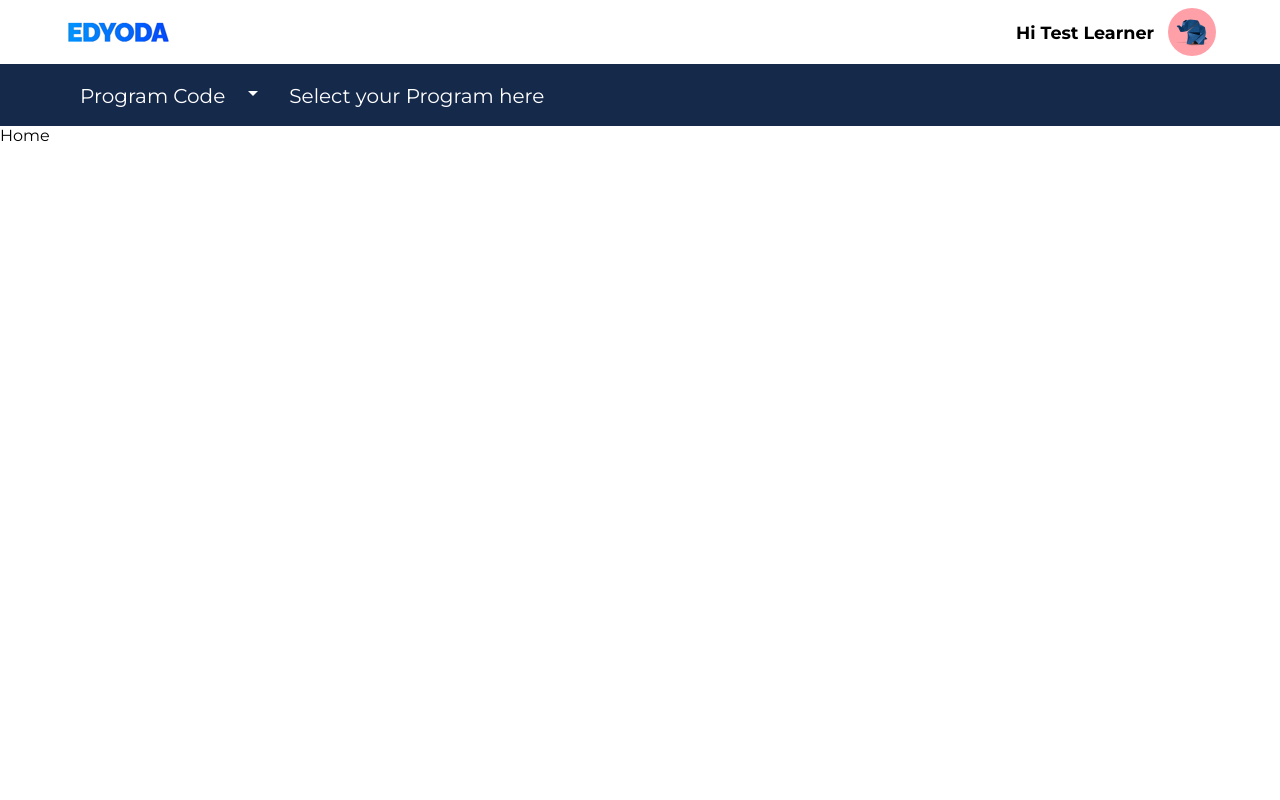
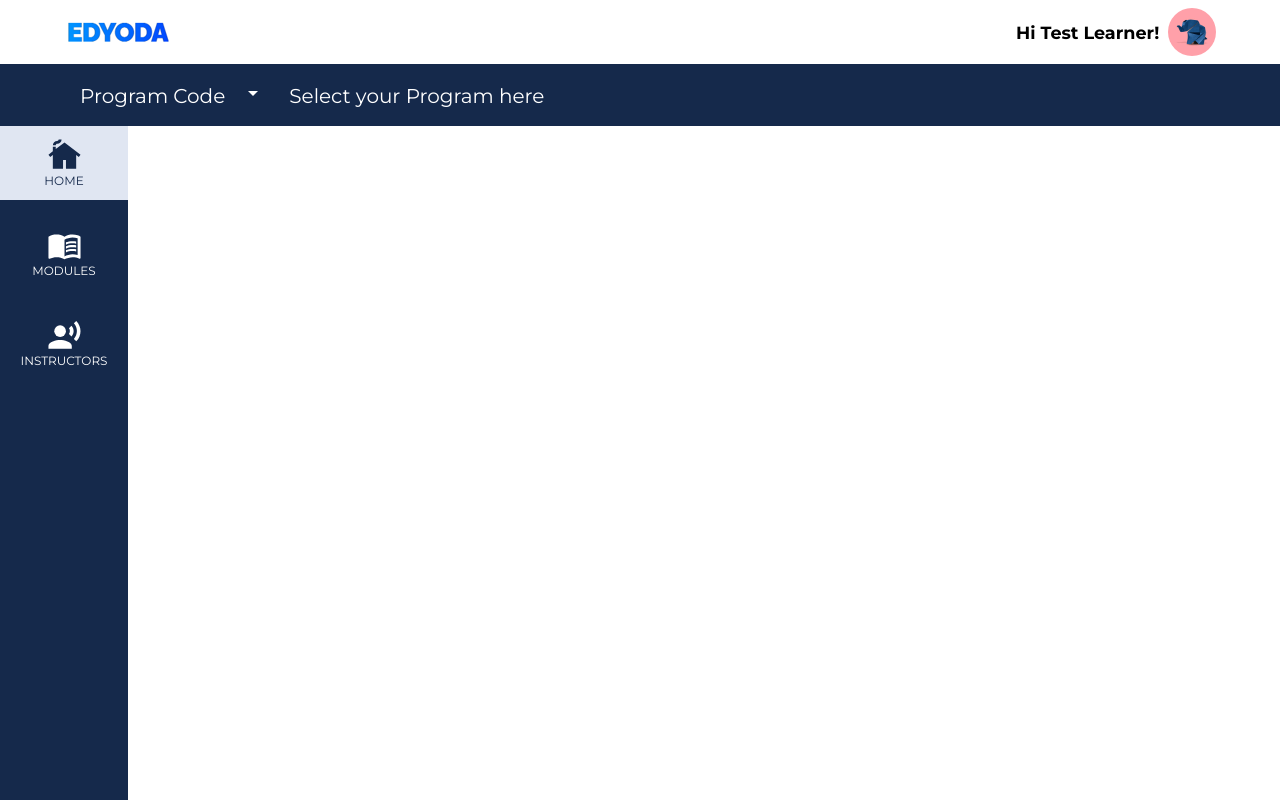
Before and after one commit to DhruvManiya/edyoda-task, a React (Vite) app: page /home in a window 1280 px wide. Built offline with nearby package versions, Linux system fonts and the light colour scheme.

Commit message:
Sidebar with routing

```diff
--- a/src/App.jsx
+++ b/src/App.jsx
@@ -7,11 +7,13 @@ import Instructors from "./pages/Instructors";
 import Loop from "./pages/Loop";
 import Quiz from "./pages/Quiz";
 import Assignment from "./pages/Assignment";
+import Sidebar from "./components/Sidebar";
 
 const App = () => {
   return (
     <>
       <Navbar />
+      <Sidebar />
       <Routes>
         <Route path="/" element={<Navigate to="/home" />} />
         <Route path="/home" element={<Home />} />
--- /dev/null
+++ b/src/components/Sidebar.jsx
@@ -0,0 +1,54 @@
+import React from "react";
+import classes from "../styles/sidebar.module.css";
+import CottageIcon from "@mui/icons-material/Cottage";
+import MenuBookIcon from "@mui/icons-material/MenuBook";
+import RecordVoiceOverIcon from "@mui/icons-material/RecordVoiceOver";
+import { useLocation, Link } from "react-router-dom";
+
+const Sidebar = () => {
+  const location = useLocation();
+
+  return (
+    <div className={`${classes.sidebar}`}>
+      <ul className={`${classes.list}`}>
+        <Link to={`/home/${location.pathname.split("/")[2]}`}>
+          <li
+            className={`${classes.pages_button} ${
+              location.pathname.split("/")[1] === "home" &&
+              classes.active_page_button
+            }`}
+          >
+            <CottageIcon fontSize="large" />
+            <span>HOME</span>
+          </li>
+        </Link>
+        <Link to={`/modules/${location.pathname.split("/")[2]}`}>
+          <li
+            className={`${classes.pages_button} ${
+              location.pathname.split("/")[1] === "modules" &&
+              classes.active_page_button
+            }`}
+          >
+            {" "}
+            <MenuBookIcon fontSize="large" />
+            <span>MODULES</span>
+          </li>
+        </Link>
+        <Link to={`/instructors/${location.pathname.split("/")[2]}`}>
+          <li
+            className={`${classes.pages_button} ${
+              location.pathname.split("/")[1] === "instructors" &&
+              classes.active_page_button
+            }`}
+          >
+            {" "}
+            <RecordVoiceOverIcon fontSize="large" />
+            <span>INSTRUCTORS</span>
+          </li>
+        </Link>
+      </ul>
+    </div>
+  );
+};
+
+export default Sidebar;
--- a/src/components/SubNav.jsx
+++ b/src/components/SubNav.jsx
@@ -5,7 +5,7 @@ const SubNav = () => {
     <nav className={`${classes.nav}`}>
         <img src="/logo.PNG" alt="" className={`${classes.logo}`} />
         <div>
-            <p>Hi Test Learner</p>
+            <p>Hi Test Learner!</p>
             <img src="/p7.jpg" alt="" />
         </div>
     </nav>
--- a/src/pages/Home.jsx
+++ b/src/pages/Home.jsx
@@ -1,9 +1,7 @@
-import React from 'react'
+import React from "react";
 
 const Home = () => {
-  return (
-    <div>Home</div>
-  )
-}
+  return <></>;
+};
 
-export default Home
+export default Home;
--- a/src/pages/Instructors.jsx
+++ b/src/pages/Instructors.jsx
@@ -1,9 +1,7 @@
-import React from 'react'
+import React from "react";
 
 const Instructors = () => {
-  return (
-    <div>Instructors</div>
-  )
-}
+  return <></>;
+};
 
-export default Instructors
+export default Instructors;
--- a/src/pages/Modules.jsx
+++ b/src/pages/Modules.jsx
@@ -1,9 +1,7 @@
-import React from 'react'
+import React from "react";
 
 const Modules = () => {
-  return (
-    <div>Modules</div>
-  )
-}
+  return <></>;
+};
 
-export default Modules
+export default Modules;
--- a/src/styles/index.css
+++ b/src/styles/index.css
@@ -2,6 +2,7 @@
 
 :root {
   --secondary-color: #15294b;
+  --active-background-color: #e0e6f2;
   --secondary-font-color: #fff;
 }
 
@@ -14,3 +15,7 @@ body{
   padding: 0;
   box-sizing: border-box;
 }
+
+a{
+  text-decoration: none;
+}
--- /dev/null
+++ b/src/styles/sidebar.module.css
@@ -0,0 +1,37 @@
+.sidebar {
+  z-index: -10;
+  position: fixed;
+  top: 7.75rem;
+  bottom: 0;
+  left: 0;
+  width: 8rem;
+  background-color: var(--secondary-color);
+}
+
+.list {
+  margin: 0.1rem 0;
+  display: flex;
+  flex-direction: column;
+  align-items: center;
+  gap: 1rem;
+  list-style: none;
+}
+
+.list > a{
+    width: 100%;
+}
+
+.pages_button {
+  width: 100%;
+  padding: 0.75rem 0;
+  color: var(--secondary-font-color);
+  display: flex;
+  flex-direction: column;
+  align-items: center;
+  font-size: 0.75rem;
+}
+
+.active_page_button {
+    background-color: var(--active-background-color);
+    color: var(--secondary-color);
+}
--- a/src/styles/subnav.module.css
+++ b/src/styles/subnav.module.css
@@ -1,4 +1,5 @@
 .nav {
+    background-color: var(--secondary-font-color);
   padding: 0.5rem 0;
   display: flex;
   justify-content: space-between;
```
